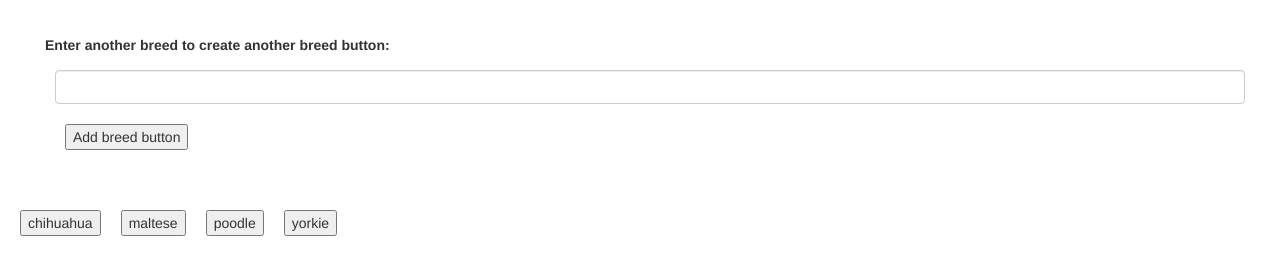
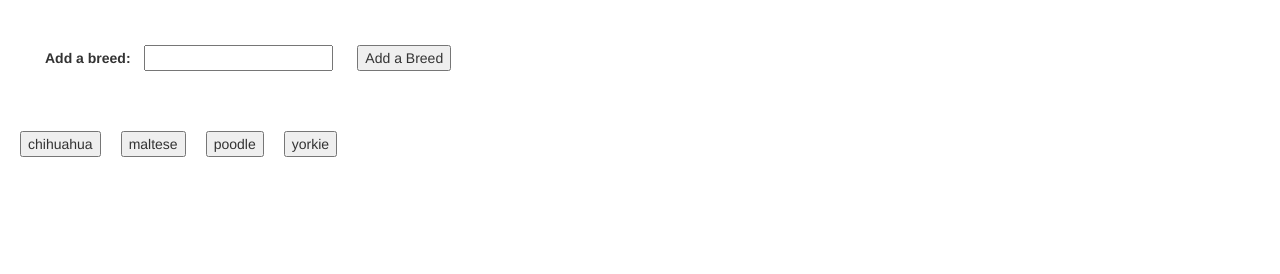
Before and after one commit to kjaneem/gifTastic.github.io, a plain HTML site: page index.html in a window 1280 px wide. Drawn offline with nearby package versions, Linux system fonts and the light colour scheme.

Commit message:
added new button

```diff
--- a/index.html
+++ b/index.html
@@ -44,14 +44,16 @@
 
               <!-- Here we create the text box for capturing the search term-->
               <div class="form-group">
-                <label for="search">Enter another breed to create another breed button:</label>
-                <input type="text" class="form-control" id="search-term">
-                <div id ="addButton-view"></div>
+                <label for="search">Add a breed:</label>
+                <input type="text" id="search-term">
+                <!--div id ="addButton-view"></div-->
+
+                     <!-- Button triggers new movie to be added -->
+                      <input id="add-breed" type="submit" value="Add a Breed">
               </div>
             </form>
           </div>
 
-    <!--div id ="addButton-view"></div-->
   <!-- STEP #6 -->
 
     <!-- Rendered buttons will get dumped Here  -->
@@ -73,30 +75,23 @@
 
     var topics =["chihuahua", "maltese", "poodle", "yorkie"];
 
-    // STEP #6
-
-      var b = $("<button>");
-      b.addClass("addButton");
-      b.attr("id", "addButton");
-      b.text("Add breed button");
-
-      $("#addButton-view").append(b);
-
-      // Grabbing text the user typed into the search input
-      $("#addButton").on("click", function(event){
+      // STEP #6
+      //Add a form to your page that takes the value from a user input box
+      //and adds it into your topics array
+      $("#add-breed").on("click", function(event){
+        event.preventDefault();
 
           console.log("clicked add button");
-          // searchTerm = $("#search-term").val().trim();
-          // topics.push(searchTerm);
+          // Grabbing text the user typed into text box
+          searchTerm = $("#search-term").val().trim();
+          topics.push(searchTerm);
 
-          // for (var x = 0; x < topics.length; x++)
-          // {
-          //   console.log("topics: " + x + " " + topics[x]);
-          // }
+          for (var x = 0; x < topics.length; x++)
+          {
+            console.log("topics: " + x + " " + topics[x]);
+          }
       });
-
-
-    // STEP #6
+     // STEP #6
 
     //Your app should take the topics in this array and create buttons in your HTML
     //Try using a loop that appends a button for each string in the array.
```
